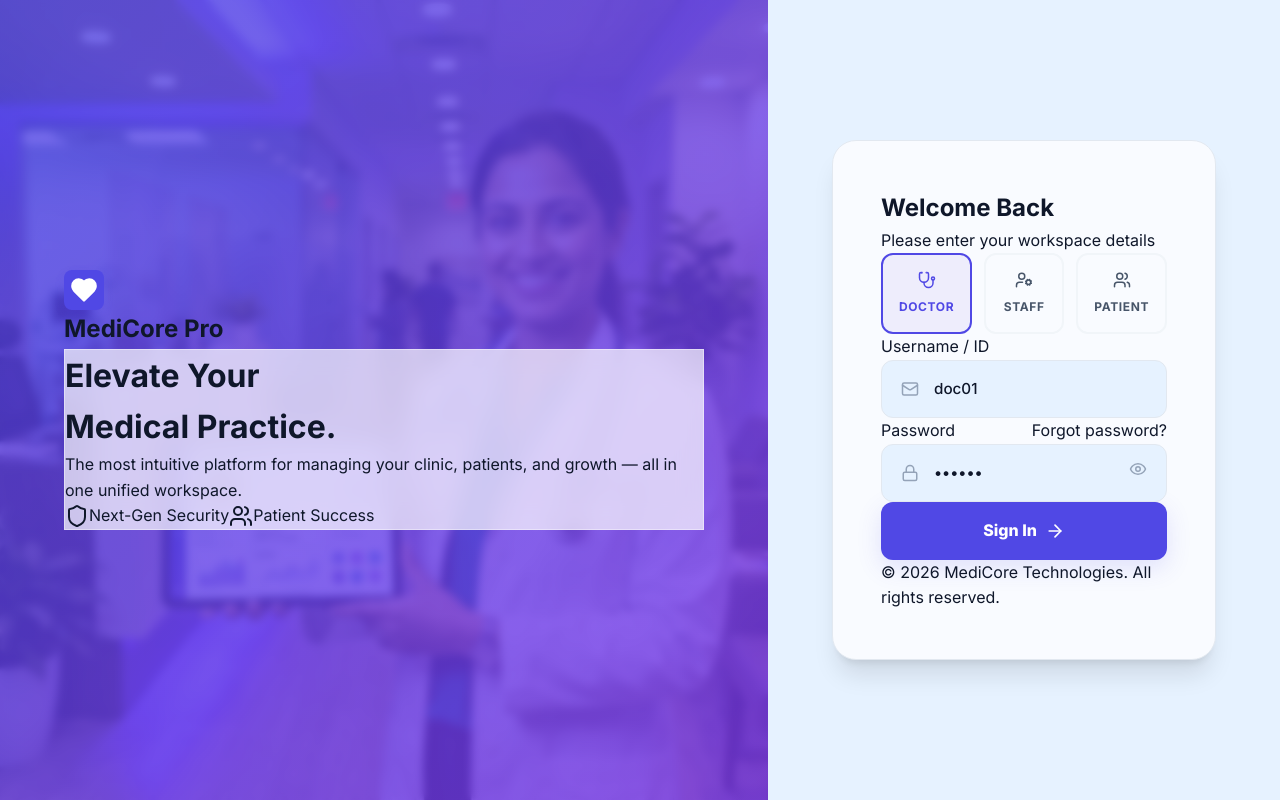
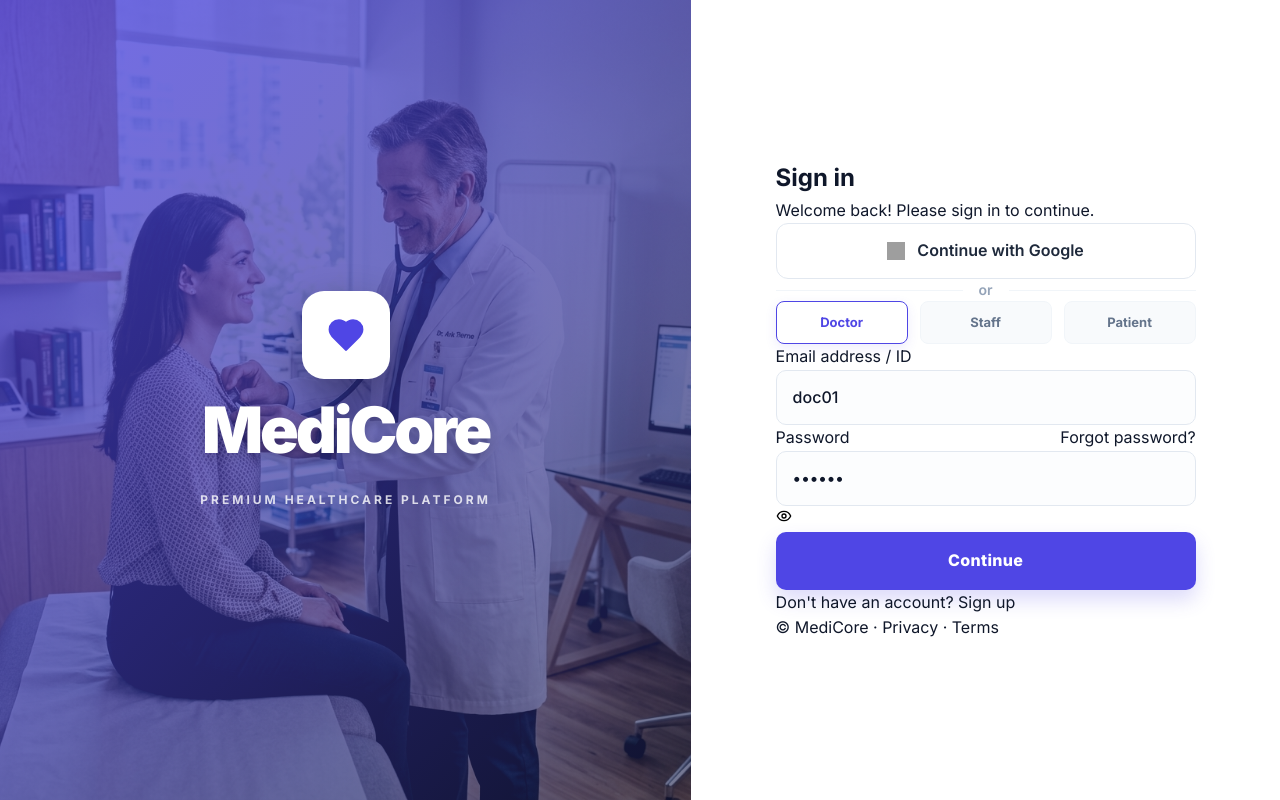
Before and after one commit to zemoo03/Clinic-Management-System, a React (Vite) app: page /login in a window 1280 px wide. Built offline with nearby package versions, Linux system fonts and the light colour scheme; grey boxes are pictures that could not be loaded.

Commit message:
feat(ui): redesign login page and global layout with premium indigo theme and glassmorphism

```diff
--- a/src/App.jsx
+++ b/src/App.jsx
@@ -9,6 +9,10 @@ import DashboardLayout from './layouts/DashboardLayout';
 // Pages
 import LoginPage from './pages/Login';
 import Dashboard from './pages/Dashboard';
+import Patients from './pages/Patients';
+import Appointments from './pages/Appointments';
+import DietTemplates from './pages/DietTemplates';
+import Settings from './pages/Settings';
 
 // Mock Protected Route Component
 const ProtectedRoute = ({ children }) => {
@@ -31,28 +35,25 @@ const AppRoutes = () => {
 
             <Route path="/patients" element={
                 <ProtectedRoute>
-                    <div className="p-8">
-                        <h1 className="text-3xl font-black mb-4">Patient Management</h1>
-                        <p className="text-faint">Patient records and EMR will be implemented here.</p>
-                    </div>
+                    <Patients />
                 </ProtectedRoute>
             } />
 
             <Route path="/appointments" element={
                 <ProtectedRoute>
-                    <div className="p-8">
-                        <h1 className="text-3xl font-black mb-4">Appointment Queue</h1>
-                        <p className="text-faint">Queue management and scheduling will be implemented here.</p>
-                    </div>
+                    <Appointments />
+                </ProtectedRoute>
+            } />
+
+            <Route path="/diet-templates" element={
+                <ProtectedRoute>
+                    <DietTemplates />
                 </ProtectedRoute>
             } />
 
             <Route path="/settings" element={
                 <ProtectedRoute>
-                    <div className="p-8">
-                        <h1 className="text-3xl font-black mb-4">Account Settings</h1>
-                        <p className="text-faint">Profile and clinic settings will be implemented here.</p>
-                    </div>
+                    <Settings />
                 </ProtectedRoute>
             } />
 
--- a/src/pages/Login.jsx
+++ b/src/pages/Login.jsx
@@ -55,119 +55,111 @@ const LoginPage = () => {
 
     return (
         <div className="login-page">
-            {/* Split Layout */}
-            <div className="login-visual text-white">
-                <div className="visual-overlay"></div>
-                <div className="visual-content">
-                    <div className="logo mb-12">
-                         <div className="logo-icon bg-white text-primary">
-                             <Heart size={28} fill="currentColor" />
+            {/* Left Panel: Visual Branding */}
+            <div className="login-visual">
+                <div className="clinic-bg-wrapper"></div>
+                <div className="visual-gradient-overlay"></div>
+                <div className="visual-content px-12">
+                     <div className="flex flex-col items-center gap-6">
+                         <div className="logo-icon-premium">
+                             <Heart size={38} fill="currentColor" />
                          </div>
-                         <h2 className="text-3xl font-black ml-4">MediCore Pro</h2>
-                    </div>
-
-                    <div className="glass p-10 rounded-3xl border-white/20">
-                        <h1 className="text-5xl font-black mb-6 leading-tight">Elevate Your <br/><span className="text-primary-light">Medical Practice</span>.</h1>
-                        <p className="text-lg opacity-90 mb-10 leading-relaxed font-medium">The most intuitive platform for managing your clinic, patients, and growth — all in one unified workspace.</p>
-
-                        <div className="flex gap-6">
-                            <div className="flex items-center gap-3">
-                                <Shield className="text-primary-light" />
-                                <span className="font-bold">Next-Gen Security</span>
-                            </div>
-                            <div className="flex items-center gap-3">
-                                <Users className="text-primary-light" />
-                                <span className="font-bold">Patient Success</span>
-                            </div>
-                        </div>
+                         <h1 className="brand-name-left">MediCore</h1>
+                         <div className="h-1 w-16 bg-white/40 rounded-full"></div>
+                         <p className="brand-tagline-left">Premium Healthcare Platform</p>
                      </div>
                 </div>
             </div>
 
+            {/* Right Panel: Sign-In Form */}
             <div className="login-form-container">
-                <div className="form-card animate-fade-in">
-                    <div className="text-center mb-10">
-                        <h2 className="text-3xl font-black text-main mb-2">Welcome Back</h2>
-                        <p className="text-faint font-medium">Please enter your workspace details</p>
+                <div className="form-inner animate-fade-in">
+                    <div className="mb-8">
+                        <h2 className="text-3xl font-bold text-main tracking-tight mb-2">Sign in</h2>
+                        <p className="text-sm text-faint font-medium">Welcome back! Please sign in to continue.</p>
                     </div>
 
-                    <div className="role-selector mb-8">
+                    <button type="button" className="google-btn mb-6">
+                        <img src="https://www.gstatic.com/images/branding/product/1x/gsa_512dp.png" alt="Google" className="google-icon" />
+                        <span>Continue with Google</span>
+                    </button>
+
+                    <div className="divider-wrapper mb-6">
+                        <span className="divider-text">or</span>
+                    </div>
+
+                    <div className="role-selector mb-6">
                         <button
-                            className={`role-btn ${role === 'doctor' ? 'active' : ''}`}
+                            className={`role-btn-sm ${role === 'doctor' ? 'active' : ''}`}
                             onClick={() => setRole('doctor')}
                         >
-                            <Stethoscope size={18} />
                             <span>Doctor</span>
                         </button>
                         <button
-                            className={`role-btn ${role === 'assistant' ? 'active' : ''}`}
+                            className={`role-btn-sm ${role === 'assistant' ? 'active' : ''}`}
                             onClick={() => setRole('assistant')}
                         >
-                            <UserCog size={18} />
                             <span>Staff</span>
                         </button>
                         <button
-                            className={`role-btn ${role === 'patient' ? 'active' : ''}`}
+                            className={`role-btn-sm ${role === 'patient' ? 'active' : ''}`}
                             onClick={() => setRole('patient')}
                         >
-                            <Users size={18} />
                             <span>Patient</span>
                         </button>
                     </div>
 
-                    <form onSubmit={handleLogin} className="space-y-6">
+                    <form onSubmit={handleLogin} className="space-y-5">
                         <div className="form-group">
-                            <label>Username / ID</label>
-                            <div className="input-icon-wrapper">
-                                <Mail className="icon" size={18} />
+                            <label className="text-xs font-bold uppercase tracking-wider text-faint mb-2 block">Email address / ID</label>
                             <input
                                 type="text"
                                 value={userId}
                                 onChange={(e) => setUserId(e.target.value)}
-                                    placeholder="Enter your unique ID"
+                                className="login-input-simple"
+                                placeholder="hello@medicore.com"
                                 required
                             />
                         </div>
-                        </div>
 
                         <div className="form-group">
-                            <div className="flex justify-between items-center mb-1">
-                                <label>Password</label>
+                            <div className="flex justify-between items-center mb-2">
+                                <label className="text-xs font-bold uppercase tracking-wider text-faint block">Password</label>
                                 <span className="text-primary text-xs font-bold cursor-pointer hover:underline">Forgot password?</span>
                             </div>
-                            <div className="input-icon-wrapper">
-                                <Lock className="icon" size={18} />
+                            <div className="relative">
                                 <input
                                     type={showPassword ? "text" : "password"}
                                     value={password}
                                     onChange={(e) => setPassword(e.target.value)}
+                                    className="login-input-simple pr-10"
                                     placeholder="••••••••"
                                     required
                                 />
                                 <button
                                     type="button"
-                                    className="eye-btn"
+                                    className="absolute right-3 top-1/2 -translate-y-1/2 text-faint hover:text-main"
                                     onClick={() => setShowPassword(!showPassword)}
                                 >
-                                    {showPassword ? <EyeOff size={18} /> : <Eye size={18} />}
+                                    {showPassword ? <EyeOff size={16} /> : <Eye size={16} />}
                                 </button>
                             </div>
                         </div>
 
-                        {error && <div className="error-msg">{error}</div>}
+                        {error && <div className="error-msg text-xs py-2">{error}</div>}
 
-                        <button type="submit" className="login-btn-submit" disabled={isLoading}>
-                            {isLoading ? "Validating Workspace..." : (
-                                <span className="flex items-center gap-2">
-                                    Sign In <ArrowRight size={20} />
-                                </span>
-                            )}
+                        <button type="submit" className="login-btn-primary-new" disabled={isLoading}>
+                            {isLoading ? "Signing in..." : "Continue"}
                         </button>
                     </form>
 
-                    <footer className="mt-12 text-center">
-                        <p className="text-xs text-faint font-medium">
-                            &copy; 2026 MediCore Technologies. All rights reserved.
+                    <p className="mt-8 text-center text-sm font-medium text-faint">
+                        Don't have an account? <span className="text-primary cursor-pointer hover:underline">Sign up</span>
+                    </p>
+
+                    <footer className="mt-16 text-center">
+                        <p className="text-[10px] text-faint uppercase tracking-widest font-bold">
+                            &copy; MediCore &middot; Privacy &middot; Terms
                         </p>
                     </footer>
                 </div>
--- a/src/styles/index.css
+++ b/src/styles/index.css
@@ -211,3 +211,53 @@ img {
 .toast button:hover {
     color: var(--text-main);
 }
+
+/* ========================================
+   EMR TABS (PREMIUM TABS)
+   ======================================== */
+.emr-tabs {
+    display: flex;
+    gap: 0.5rem;
+    padding: 0.375rem;
+    background: rgba(255, 255, 255, 0.4);
+    backdrop-filter: blur(10px);
+    -webkit-backdrop-filter: blur(10px);
+    border: 1px solid var(--border);
+    border-radius: var(--radius-lg);
+    width: fit-content;
+    margin-bottom: 1.5rem;
+}
+
+[data-theme="dark"] .emr-tabs {
+    background: rgba(15, 23, 42, 0.4);
+}
+
+.emr-tab {
+    display: flex;
+    align-items: center;
+    gap: 0.625rem;
+    padding: 0.625rem 1rem;
+    border-radius: var(--radius-md);
+    font-size: 0.875rem;
+    font-weight: 600;
+    color: var(--text-muted);
+    transition: 0.2s cubic-bezier(0.4, 0, 0.2, 1);
+    background: transparent;
+    border: none;
+    cursor: pointer;
+}
+
+.emr-tab:hover {
+    color: var(--primary);
+    background: rgba(255, 255, 255, 0.5);
+}
+
+[data-theme="dark"] .emr-tab:hover {
+    background: rgba(15, 23, 42, 0.5);
+}
+
+.emr-tab.active {
+    background: var(--primary);
+    color: var(--white);
+    box-shadow: 0 4px 10px var(--primary-glow);
+}
--- a/src/styles/login.css
+++ b/src/styles/login.css
@@ -1,160 +1,223 @@
 .login-page {
-    display: grid;
-    grid-template-columns: 1.2fr 0.8fr;
+    display: flex;
     min-height: 100vh;
     width: 100%;
+    background: #ffffff;
 }
 
+/* ========================================
+   LEFT PANEL (VISUAL)
+   ======================================== */
 .login-visual {
+    flex: 1.2;
     position: relative;
-    background: url('/login_hero.png') center/cover no-repeat;
+    background: #4f46e5; /* Indigo Base */
+    display: flex;
+    align-items: center;
+    justify-content: center;
+    overflow: hidden;
+}
+
+.clinic-bg-wrapper {
+    position: absolute;
+    inset: 0;
+    background: url('/images/clinic_hero.png') center/cover no-repeat;
+    opacity: 0.8; /* High clarity of doctor checking patient */
+    filter: saturate(0.8) contrast(1.1);
+}
+
+.visual-gradient-overlay {
+    position: absolute;
+    inset: 0;
+    background: linear-gradient(
+        135deg,
+        rgba(79, 70, 229, 0.75) 0%, /* Rich Indigo */
+        rgba(15, 23, 42, 0.5) 100% /* Deep Slate Depth */
+    );
+}
+
+.visual-content {
+    position: relative;
+    z-index: 20;
+    text-align: center;
+    display: flex;
+    flex-direction: column;
+    align-items: center;
+}
+
+.logo-icon-premium {
+    width: 88px;
+    height: 88px;
+    border-radius: 22px;
+    display: flex;
+    align-items: center;
+    justify-content: center;
+    box-shadow: 0 15px 40px rgba(0, 0, 0, 0.3);
+    background: #ffffff;
+    color: #4f46e5;
+}
+
+.brand-name-left {
+    font-size: 4rem;
+    font-weight: 900;
+    color: #ffffff !important;
+    margin: 0;
+    letter-spacing: -0.05em;
+    text-shadow: 0 4px 12px rgba(0,0,0,0.2);
+}
+
+.brand-tagline-left {
+    color: rgba(255, 255, 255, 0.8) !important;
+    font-weight: 700;
+    letter-spacing: 0.25em;
+    text-transform: uppercase;
+    font-size: 0.75rem;
+    margin-top: 0.5rem;
+}
+
+/* ========================================
+   RIGHT PANEL (FORM)
+   ======================================== */
+.login-form-container {
+    flex: 0.8;
     display: flex;
     align-items: center;
     justify-content: center;
     padding: 4rem;
+    background: #ffffff;
 }
 
-.visual-overlay {
-    position: absolute;
-    inset: 0;
-    background: linear-gradient(135deg, rgba(79, 70, 229, 0.8), rgba(124, 58, 237, 0.8));
-    backdrop-filter: blur(4px);
+.form-inner {
+    width: 100%;
+    max-width: 420px;
 }
 
-.visual-content {
-    position: relative;
-    z-index: 10;
-    max-width: 640px;
-}
-
-.login-form-container {
-    background: var(--bg-main);
+/* Google Button */
+.google-btn {
+    width: 100%;
+    padding: 0.875rem 1rem;
+    background: #ffffff;
+    border: 1px solid #e2e8f0;
+    border-radius: 12px;
     display: flex;
     align-items: center;
     justify-content: center;
-    padding: 4rem;
+    gap: 0.75rem;
+    font-weight: 600;
+    color: #1e293b;
+    transition: 0.2s cubic-bezier(0.4, 0, 0.2, 1);
 }
 
-.form-card {
-    background: var(--surface);
-    width: 100%;
-    max-width: 480px;
-    padding: 3rem;
-    border-radius: var(--radius-2xl);
-    border: 1px solid var(--border);
-    box-shadow: var(--shadow-xl);
+.google-btn:hover {
+    background: #f8fafc;
+    border-color: #cbd5e1;
+    transform: translateY(-1px);
 }
 
+.google-icon {
+    width: 18px;
+    height: 18px;
+}
+
+/* Divider */
+.divider-wrapper {
+    position: relative;
+    text-align: center;
+    display: flex;
+    align-items: center;
+    justify-content: center;
+}
+
+.divider-wrapper::before {
+    content: '';
+    position: absolute;
+    width: 100%;
+    height: 1px;
+    background: #f1f5f9;
+}
+
+.divider-text {
+    position: relative;
+    background: #ffffff;
+    padding: 0 1rem;
+    color: #94a3b8;
+    font-size: 0.875rem;
+    font-weight: 600;
+}
+
+/* Role Selector (Clean) */
 .role-selector {
     display: grid;
     grid-template-columns: repeat(3, 1fr);
     gap: 0.75rem;
 }
 
-.role-btn {
-    display: flex;
-    flex-direction: column;
-    align-items: center;
-    gap: 0.5rem;
-    padding: 1rem;
-    border: 2px solid var(--border-light);
-    border-radius: var(--radius-lg);
-    color: var(--text-muted);
-    font-size: 0.75rem;
+.role-btn-sm {
+    padding: 0.625rem;
+    border: 1px solid #f1f5f9;
+    border-radius: 8px;
+    font-size: 0.8125rem;
     font-weight: 700;
-    text-transform: uppercase;
-    letter-spacing: 0.05em;
-    transition: 0.3s;
+    color: #64748b;
+    background: #f8fafc;
+    transition: 0.2s;
 }
 
-.role-btn:hover {
-    border-color: var(--primary-light);
-    color: var(--primary);
+.role-btn-sm.active {
+    background: #ffffff;
+    border-color: #4f46e5;
+    color: #4f46e5;
+    box-shadow: 0 4px 12px rgba(79, 70, 229, 0.1);
 }
 
-.role-btn.active {
-    border-color: var(--primary);
-    background: var(--primary-light);
-    color: var(--primary);
+/* Clean Inputs */
+.login-input-simple {
+    width: 100%;
+    padding: 0.875rem 1rem;
+    border: 1px solid #e2e8f0;
+    border-radius: 10px;
+    font-size: 1rem;
+    font-weight: 500;
+    transition: 0.3s;
+    background: #fcfdfe;
 }
 
-.input-icon-wrapper {
-    position: relative;
-    display: flex;
-    align-items: center;
+.login-input-simple:focus {
+    border-color: #4f46e5;
+    background: #ffffff;
+    outline: none;
+    box-shadow: 0 0 0 4px rgba(79, 70, 229, 0.1);
 }
 
-.input-icon-wrapper .icon {
-    position: absolute;
-    left: 1.25rem;
-    color: var(--text-faint);
+.login-btn-primary-new {
+    width: 100%;
+    padding: 1rem;
+    background: #4f46e5;
+    color: #ffffff;
+    border-radius: 10px;
+    font-weight: 800;
+    font-size: 1rem;
+    letter-spacing: 0.02em;
+    transition: 0.3s cubic-bezier(0.4, 0, 0.2, 1);
+    box-shadow: 0 10px 20px rgba(79, 70, 229, 0.2);
 }
 
-.input-icon-wrapper input {
-    width: 100%;
-    padding: 1rem 1.25rem 1rem 3.25rem;
-    background: var(--bg-main);
-    border: 1px solid var(--border);
-    border-radius: var(--radius-lg);
-    font-size: 0.95rem;
-    font-weight: 500;
+.login-btn-primary-new:hover {
+    background: #4338ca;
+    transform: translateY(-2px);
+    box-shadow: 0 15px 30px rgba(79, 70, 229, 0.3);
 }
 
-.input-icon-wrapper input:focus {
-    border-color: var(--primary);
-    background: var(--surface);
-    box-shadow: 0 0 0 4px var(--primary-glow);
-}
-
-.eye-btn {
-    position: absolute;
-    right: 1.25rem;
-    color: var(--text-faint);
-}
-
-.eye-btn:hover {
-    color: var(--text-main);
-}
-
-.login-btn-submit {
-    width: 100%;
-    padding: 1rem;
-    background: var(--primary);
-    color: var(--white);
-    border-radius: var(--radius-lg);
-    font-weight: 800;
-    font-size: 1rem;
-    box-shadow: 0 8px 24px var(--primary-glow);
-    display: flex;
-    align-items: center;
-    justify-content: center;
-    transition: 0.3s cubic-bezier(0.4, 0, 0.2, 1);
-}
-
-.login-btn-submit:hover {
-    background: var(--primary-hover);
-    transform: translateY(-2px);
-    box-shadow: 0 12px 32px var(--primary-glow);
-}
-
-.error-msg {
-    padding: 0.75rem;
-    background: var(--danger-light);
-    color: var(--danger);
-    border-radius: var(--radius-md);
-    font-size: 0.85rem;
-    font-weight: 600;
-    text-align: center;
+.login-btn-primary-new:active {
+    transform: translateY(0);
 }
 
 @media (max-width: 1024px) {
-    .login-page {
-        grid-template-columns: 1fr;
-    }
     .login-visual {
         display: none;
     }
     .login-form-container {
+        flex: 1;
         padding: 2rem;
     }
 }
--- a/src/styles/sidebar.css
+++ b/src/styles/sidebar.css
@@ -1,5 +1,7 @@
 .sidebar {
-    background: var(--surface);
+    background: rgba(255, 255, 255, 0.4);
+    backdrop-filter: blur(20px);
+    -webkit-backdrop-filter: blur(20px);
     border-right: 1px solid var(--border);
     height: 100vh;
     display: flex;
@@ -7,6 +9,10 @@
     transition: width 0.4s cubic-bezier(0.4, 0, 0.2, 1);
     position: relative;
     z-index: 1000;
+}
+
+[data-theme="dark"] .sidebar {
+    background: rgba(15, 23, 42, 0.4);
 }
 
 .sidebar.expanded {
--- a/src/styles/topbar.css
+++ b/src/styles/topbar.css
@@ -1,6 +1,8 @@
 .topbar {
     height: var(--topbar-height);
-    background: var(--surface);
+    background: rgba(255, 255, 255, 0.4);
+    backdrop-filter: blur(20px);
+    -webkit-backdrop-filter: blur(20px);
     border-bottom: 1px solid var(--border);
     display: flex;
     align-items: center;
@@ -9,6 +11,10 @@
     position: sticky;
     top: 0;
     z-index: 900;
+}
+
+[data-theme="dark"] .topbar {
+    background: rgba(15, 23, 42, 0.4);
 }
 
 .search-container {
```
Also changed, not shown: public/images/clinic_hero.png (added). Lines whose indentation alone changed are shown as unchanged.
